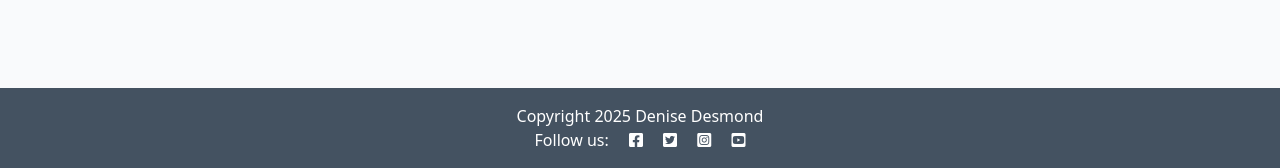
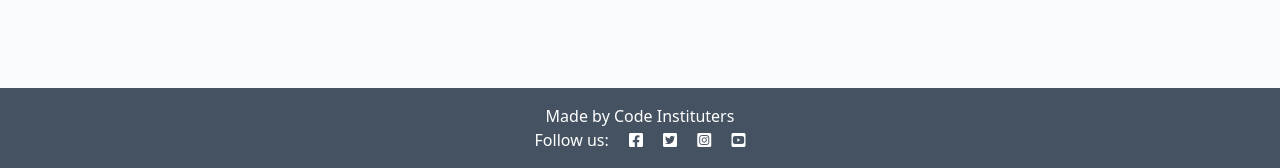
Before and after one commit to Dee-Des/record_reviews, a Django app: template templates/base.html in a window 1280 px wide. Shown: the part 632-800 px from the top of the page. Run offline with Django 4.2, Linux system fonts and the light colour scheme; the template is opened without the code that fills it, so the values that code supplies are empty.

Commit message:
add amendment to copyright code in  base.html and index.html files

```diff
--- a/record/templates/record/index.html
+++ b/record/templates/record/index.html
@@ -50,6 +50,7 @@
 
 <!-- index.html content ends here -->
 {% endblock %}
+
 {% block copyright %}
 Copyright 2025 Denise Desmond
-{% endblock copyright %}
+{% endblock %}
--- a/templates/base.html
+++ b/templates/base.html
@@ -63,7 +63,7 @@ reviews by vinyl enthusiasts
     <footer class="footer mt-auto py-3 dark-bg">
         <p class="m-0 text-center text-white">
             {% block copyright %}
-            Copyright 2025 Denise Desmond
+                Made by Code Instituters
             {% endblock copyright %}
         </p>
         <p class="m-0 text-center text-white">Follow us: <i class="fab fa-facebook-square ms-3"></i>
```
